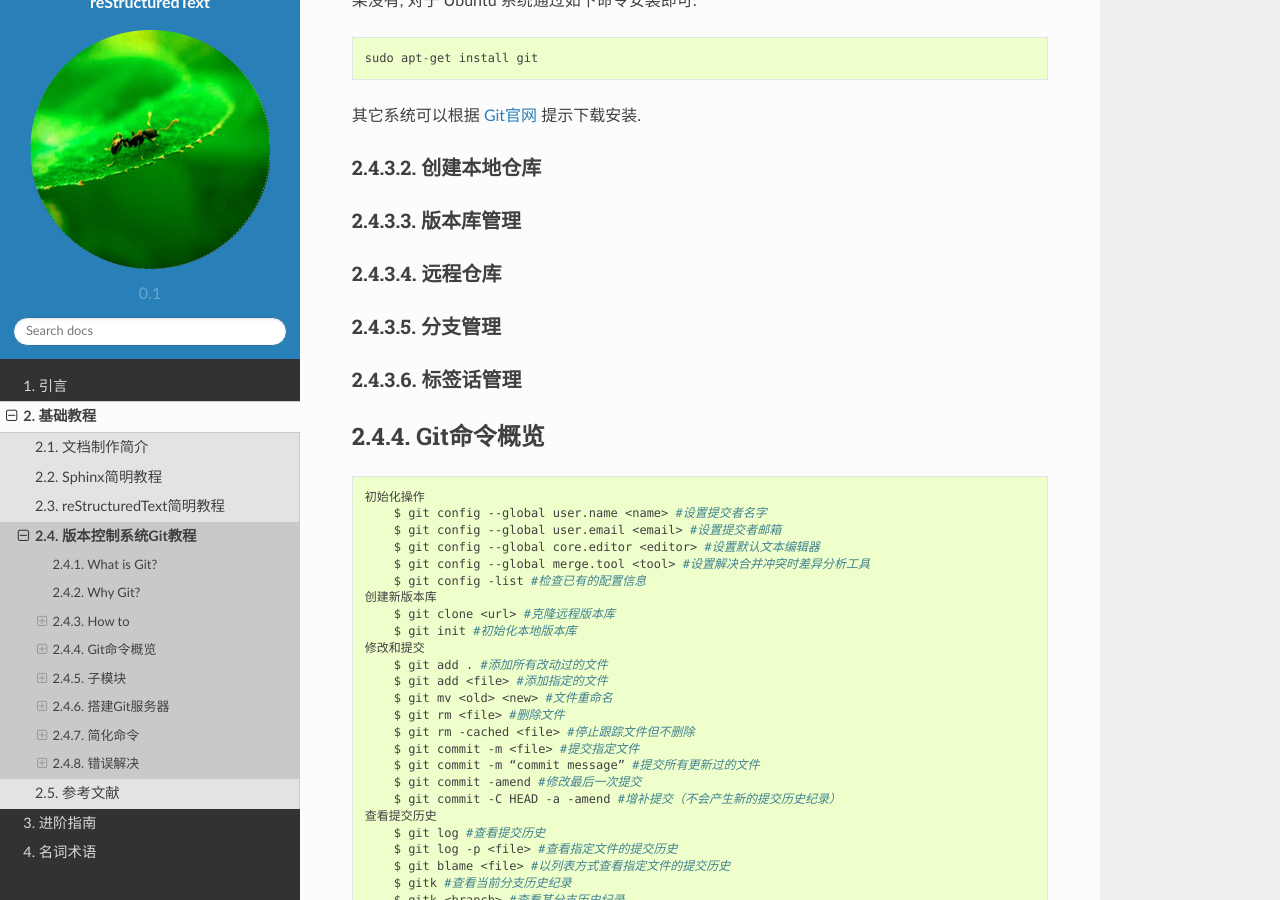
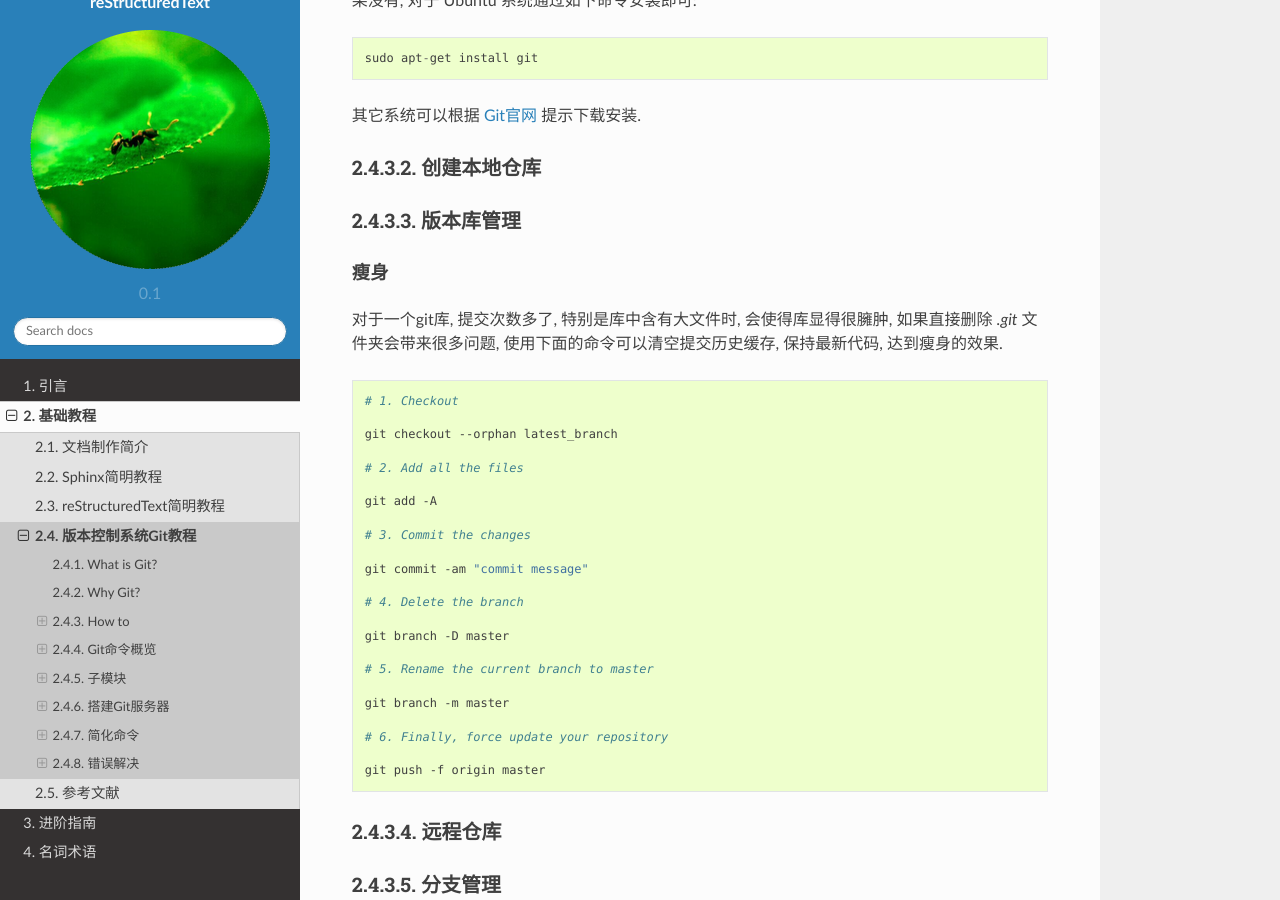
Before and after one commit to antsfamily/HowToMakeDocs, a Sphinx documentation site: the page built from docs/source/Basic/Git.rst, in a window 1280 px wide and 900 px high, scrolled down 1767 px. Built offline with Sphinx 7.4.7 and the Read the Docs theme 2.0.0, drawn with Linux system fonts in a browser that asks for light colours; formulas are drawn with MathJax 3.

Commit message:
add shoushen for git

```diff
--- a/docs/source/Basic/Git.rst
+++ b/docs/source/Basic/Git.rst
@@ -113,6 +113,39 @@ Git 在 ubuntu 上的安装很简单, 首先终端 ( 快捷键 ``Ctrl + Alt + T`
 
 版本库管理
 ~~~~~~~~~~~~
+
+
+瘦身
+^^^^^^^^^^^^^^^^
+
+对于一个git库, 提交次数多了, 特别是库中含有大文件时, 会使得库显得很臃肿, 如果直接删除 `.git` 文件夹会带来很多问题, 使用下面的命令可以清空提交历史缓存, 保持最新代码, 达到瘦身的效果.
+
+.. code-block:: bash
+
+    # 1. Checkout
+
+    git checkout --orphan latest_branch
+
+    # 2. Add all the files
+
+    git add -A
+
+    # 3. Commit the changes
+
+    git commit -am "commit message"
+
+    # 4. Delete the branch
+
+    git branch -D master
+
+    # 5. Rename the current branch to master
+
+    git branch -m master
+
+    # 6. Finally, force update your repository
+
+    git push -f origin master
+
 
 
 
```
